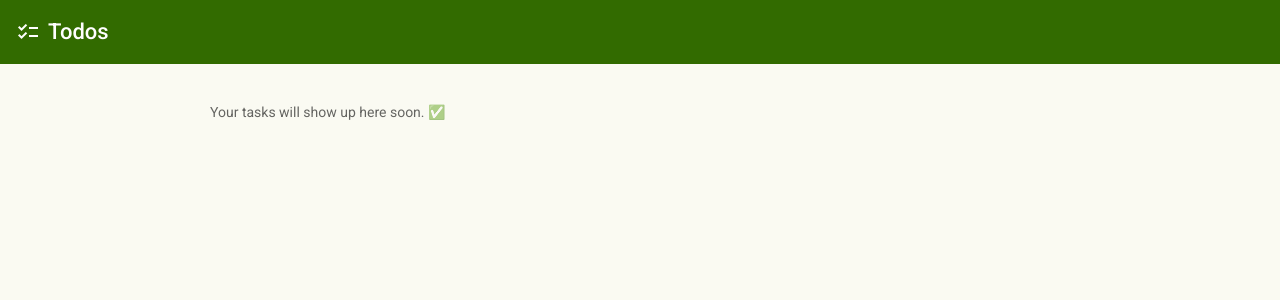
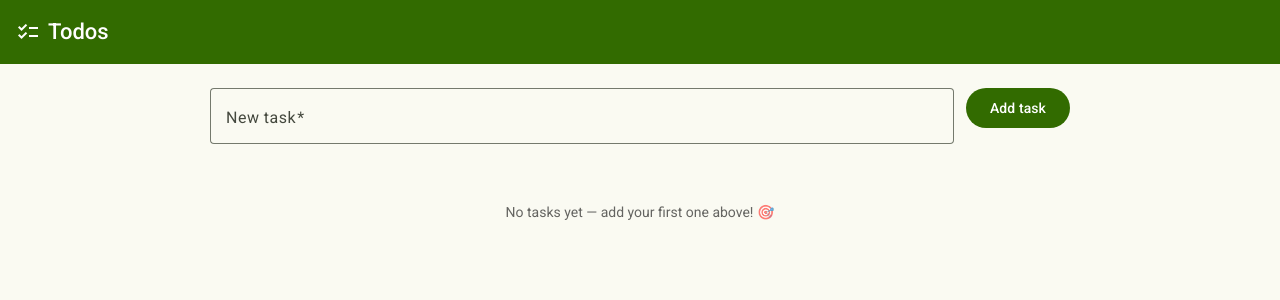
Before and after one commit to kmp1084/todo-app, an Angular app in the folder frontend/: page / in a window 1280 px wide. Shown: the top 300 px of the page. Built offline with nearby package versions, Linux system fonts and the light colour scheme.

Commit message:
Phase 1: add task form and task list with toggle complete

```diff
--- a/frontend/src/app/app.html
+++ b/frontend/src/app/app.html
@@ -5,5 +5,6 @@
 </mat-toolbar>
 
 <main class="content">
-  <p class="placeholder">Your tasks will show up here soon. ✅</p>
+  <app-task-form />
+  <app-task-list />
 </main>
--- a/frontend/src/app/app.ts
+++ b/frontend/src/app/app.ts
@@ -1,10 +1,12 @@
 import { Component, signal } from '@angular/core';
 import { MatToolbarModule } from '@angular/material/toolbar';
 import { MatIconModule } from '@angular/material/icon';
+import { TaskForm } from './components/task-form/task-form';
+import { TaskList } from './components/task-list/task-list';
 
 @Component({
   selector: 'app-root',
-  imports: [MatToolbarModule, MatIconModule],
+  imports: [MatToolbarModule, MatIconModule, TaskForm, TaskList],
   templateUrl: './app.html',
   styleUrl: './app.scss',
 })
--- /dev/null
+++ b/frontend/src/app/components/task-form/task-form.html
@@ -0,0 +1,15 @@
+<form [formGroup]="form" #formDir="ngForm" (ngSubmit)="submit(formDir)" class="task-form">
+  <mat-form-field appearance="outline" class="title-field">
+    <mat-label>New task</mat-label>
+    <input matInput formControlName="title" placeholder="What needs doing?" />
+
+    @if (form.controls.title.touched && form.controls.title.hasError('required')) {
+      <mat-error>Title is required</mat-error>
+    }
+    @if (form.controls.title.hasError('maxlength')) {
+      <mat-error>Title is too long (max 100 characters)</mat-error>
+    }
+  </mat-form-field>
+
+  <button matButton="filled" type="submit">Add task</button>
+</form>
--- /dev/null
+++ b/frontend/src/app/components/task-form/task-form.scss
@@ -0,0 +1,9 @@
+.task-form {
+  display: flex;
+  gap: 12px;
+  align-items: flex-start;
+}
+
+.title-field {
+  flex: 1;
+}
--- /dev/null
+++ b/frontend/src/app/components/task-form/task-form.ts
@@ -0,0 +1,36 @@
+import { Component, inject } from '@angular/core';
+import { FormBuilder, FormGroupDirective, ReactiveFormsModule, Validators } from '@angular/forms';
+import { MatFormFieldModule } from '@angular/material/form-field';
+import { MatInputModule } from '@angular/material/input';
+import { MatButtonModule } from '@angular/material/button';
+import { TaskService } from '../../services/task.service';
+
+@Component({
+  selector: 'app-task-form',
+  imports: [ReactiveFormsModule, MatFormFieldModule, MatInputModule, MatButtonModule],
+  templateUrl: './task-form.html',
+  styleUrl: './task-form.scss',
+})
+export class TaskForm {
+  private readonly fb = inject(FormBuilder);
+  private readonly taskService = inject(TaskService);
+
+  readonly form = this.fb.nonNullable.group({
+    title: ['', [Validators.required, Validators.maxLength(100)]],
+  });
+
+  submit(formDir: FormGroupDirective): void {
+    if (this.form.invalid) {
+      this.form.markAllAsTouched();
+      return;
+    }
+
+    this.taskService.addTask({
+      title: this.form.controls.title.value,
+      priority: 'medium',
+      category: 'Personal',
+    });
+
+    formDir.resetForm();
+  }
+}
--- /dev/null
+++ b/frontend/src/app/components/task-list/task-list.html
@@ -0,0 +1,15 @@
+@if (tasks().length === 0) {
+  <p class="empty">No tasks yet — add your first one above! 🎯</p>
+} @else {
+  <p class="summary">{{ completedCount() }} of {{ totalCount() }} done</p>
+
+  <ul class="task-list">
+    @for (task of tasks(); track task.id) {
+      <li class="task-item">
+        <mat-checkbox [checked]="task.completed" (change)="toggle(task.id)">
+          <span class="task-title" [class.done]="task.completed">{{ task.title }}</span>
+        </mat-checkbox>
+      </li>
+    }
+  </ul>
+}
--- /dev/null
+++ b/frontend/src/app/components/task-list/task-list.scss
@@ -0,0 +1,26 @@
+.task-list {
+  list-style: none;
+  margin: 0;
+  padding: 0;
+}
+
+.task-item {
+  padding: 8px 0;
+  border-bottom: 1px solid rgba(0, 0, 0, 0.08);
+}
+
+.task-title.done {
+  text-decoration: line-through;
+  opacity: 0.6;
+}
+
+.summary {
+  color: rgba(0, 0, 0, 0.6);
+  font-size: 14px;
+}
+
+.empty {
+  color: rgba(0, 0, 0, 0.6);
+  text-align: center;
+  padding: 24px;
+}
--- /dev/null
+++ b/frontend/src/app/components/task-list/task-list.ts
@@ -0,0 +1,21 @@
+import { Component, inject } from '@angular/core';
+import { MatCheckboxModule } from '@angular/material/checkbox';
+import { TaskService } from '../../services/task.service';
+
+@Component({
+  selector: 'app-task-list',
+  imports: [MatCheckboxModule],
+  templateUrl: './task-list.html',
+  styleUrl: './task-list.scss',
+})
+export class TaskList {
+  private readonly taskService = inject(TaskService);
+
+  readonly tasks = this.taskService.allTasks;
+  readonly totalCount = this.taskService.totalCount;
+  readonly completedCount = this.taskService.completedCount;
+
+  toggle(id: string): void {
+    this.taskService.toggleComplete(id);
+  }
+}
```
Also changed, not shown: 3 other files (tests, documents, lock files or other folders).
